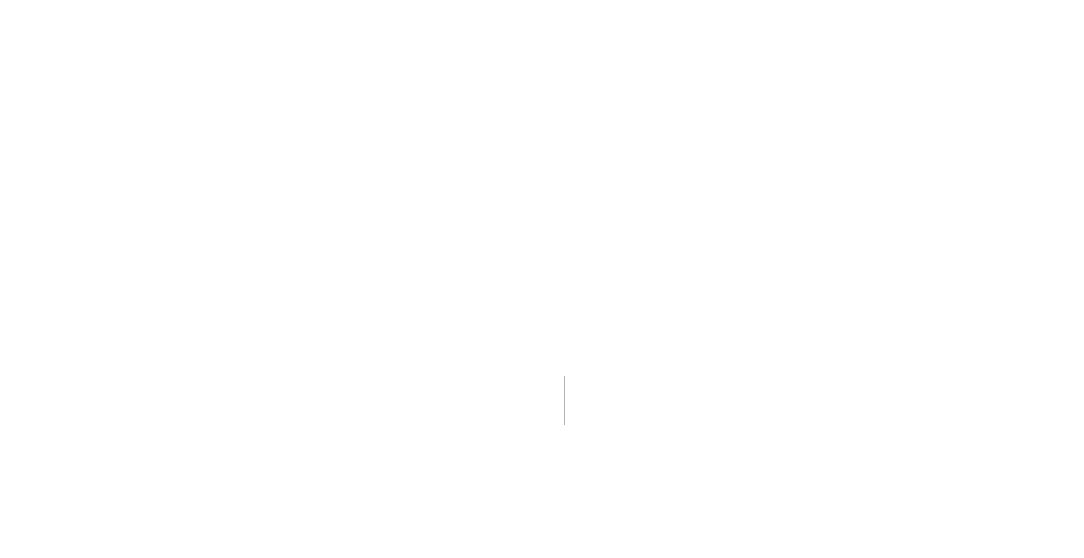
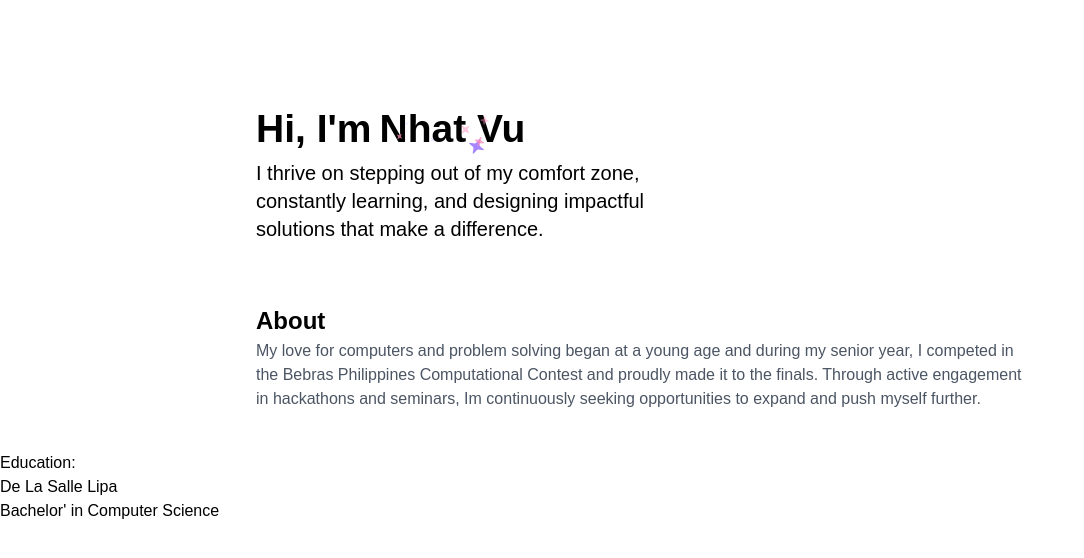
Before and after one commit to Coconhat/porfolio, a Next.js app: page /about in a window 1280 px wide. Before the commit this address had no page. Shown: the top 558 px of the page, without its empty margins (0-1084 px from the left). Built offline with nearby package versions, Linux system fonts and the light colour scheme; a web font is replaced by a local one.

Commit message:
feat: add animochat project

```diff
--- /dev/null
+++ b/src/app/about/page.tsx
@@ -0,0 +1,73 @@
+"use client";
+import SparklesText from "@/components/ui/sparkles-text";
+import { useState } from "react";
+
+export default function page() {
+  return (
+    <div className="flex flex-col min-h-[100dvh] space-y-10 text-vercel-black mt-20">
+      <Header />
+      <About />
+      <Accordion />
+    </div>
+  );
+}
+
+function Header() {
+  return (
+    <div className="mx-auto w-full max-w-3xl space-y-8 mt-5">
+      <div className="gap-2 justify-between">
+        <div className="flex">
+          <h2 className="text-[39px]  font-bold">Hi, I&apos;m </h2>
+          <SparklesText
+            text=" Nhat Vu"
+            className="text-[39px] font-bold ml-2"
+          />
+        </div>
+        <p className="text-xl w-3/5">
+          I thrive on stepping out of my comfort zone, constantly learning, and
+          designing impactful solutions that make a difference.
+        </p>
+      </div>
+    </div>
+  );
+}
+
+function About() {
+  return (
+    <div className="mx-auto w-full max-w-3xl space-y-8 mt-5">
+      <div className="gap-2 justify-between">
+        <h1 className="text-[24px] mt-5 font-bold ">About</h1>
+        <p className="text-gray-600 font-medium">
+          My love for computers and problem solving began at a young age and
+          during my senior year, I competed in the Bebras Philippines
+          Computational Contest and proudly made it to the finals. Through
+          active engagement in hackathons and seminars, Im continuously seeking
+          opportunities to expand and push myself further.
+        </p>
+      </div>
+    </div>
+  );
+}
+
+function Accordion() {
+  const [show, setShow] = useState(false);
+  return (
+    <div>
+      <div onClick={() => setShow(!show)}>
+        <h1>Education:</h1>
+        <p>De La Salle Lipa</p>
+        <p>Bachelor&apos; in Computer Science</p>
+      </div>
+      {show && (
+        <div>
+          <p>
+            Lorem ipsum, dolor sit amet consectetur adipisicing elit. Vel eos
+            maxime consequuntur necessitatibus reprehenderit. Sit quam
+            asperiores vero nobis porro! Facilis accusantium consequuntur nulla
+            aperiam iusto? Sed mollitia dolorum error.
+          </p>
+        </div>
+      )}
+    </div>
+  );
+}
--- a/src/components/ui/BentoDemo.tsx
+++ b/src/components/ui/BentoDemo.tsx
@@ -4,6 +4,7 @@ import githubprofile from "@/assets/images/gitgit2.png";
 import currencyconverter from "@/assets/images/currencyconverter3.png";
 import mediatrix from "@/assets/images/mediatrix.png";
 import amazon from "@/assets/images/amazon.png";
+import animo from "@/assets/images/animo.png";
 
 import nasa1 from "@/assets/images/nasa1.jpg";
 import nasa2 from "@/assets/images/nasa2.jpg";
@@ -94,11 +95,46 @@ const features = [
   },
   {
     Icon: Share2Icon,
+    name: "Animo Chat",
+    description: "Anonymously chat with other DLSL students.",
+    href: "https://animochat.com",
+    cta: "View site",
+    className: "col-span-3 lg:col-span-2",
+    background: (
+      <Image
+        src={animo}
+        alt="Integrations"
+        width={500}
+        height={300}
+        className="absolute right-0 top-0 origin-top rounded-md border transition-all duration-300 ease-out [mask-image:linear-gradient(to_top,transparent_40%,#000_100%)] group-hover:scale-105"
+      />
+    ),
+  },
+  {
+    Icon: FileTextIcon,
+    name: "Amazon Clone",
+    description:
+      "A functional e-commerce platform mimicking Amazon's features.",
+    className: "col-span-3 lg:col-span-1",
+    href: "https://github.com/Coconhat/Amazon-Clone-js",
+    cta: "View code",
+    background: (
+      <Image
+        src={amazon}
+        alt="Integrations"
+        width={500}
+        height={300}
+        className="absolute right-0 top-0 origin-top rounded-md border transition-all duration-300 ease-out [mask-image:linear-gradient(to_top,transparent_40%,#000_100%)] group-hover:scale-105"
+      />
+    ),
+  },
+  {
+    Icon: Share2Icon,
     name: "Currency Converter",
     description: "Supports 15+ currency and counting.",
     href: "https://coconhat.github.io/Currency-converter/",
     cta: "View site",
-    className: "col-span-3 lg:col-span-2",
+    className: "col-span-3 lg:col-span-1",
     background: (
       <Image
         src={currencyconverter}
@@ -114,30 +150,12 @@ const features = [
     name: "Ancillary Communication and Updates Platform",
     description:
       "A finance and communication system for mediatrix ancillary department",
-    className: "col-span-3 lg:col-span-1",
     href: "#",
-    cta: "private",
+    cta: "Private",
+    className: "col-span-3 lg:col-span-2",
     background: (
       <Image
         src={mediatrix}
-        alt="Integrations"
-        width={500}
-        height={300}
-        className="absolute right-0 top-0 origin-top rounded-md border transition-all duration-300 ease-out [mask-image:linear-gradient(to_top,transparent_40%,#000_100%)] group-hover:scale-105"
-      />
-    ),
-  },
-  {
-    Icon: Share2Icon,
-    name: "Amazon Clone",
-    description:
-      "A functional e-commerce platform mimicking Amazon's features.",
-    href: "https://github.com/Coconhat/Amazon-Clone-js",
-    cta: "View Code",
-    className: "col-span-3 lg:col-span-2",
-    background: (
-      <Image
-        src={amazon}
         alt="Integrations"
         width={500}
         height={300}
@@ -150,8 +168,8 @@ const features = [
     Icon: FileTextIcon,
     name: "More about my projects",
     description: "click below to view my github.",
-    className: "col-span-3 lg:col-span-1",
-    href: "https://github.com/Coconhat?tab=repositories",
+    className: "col-span-3 lg:col-span-2",
+    href: "https://github.com/Coconhat",
     cta: "Learn more",
     background: (
       <Image
```
Also changed, not shown: src/assets/images/animo.png (added).
